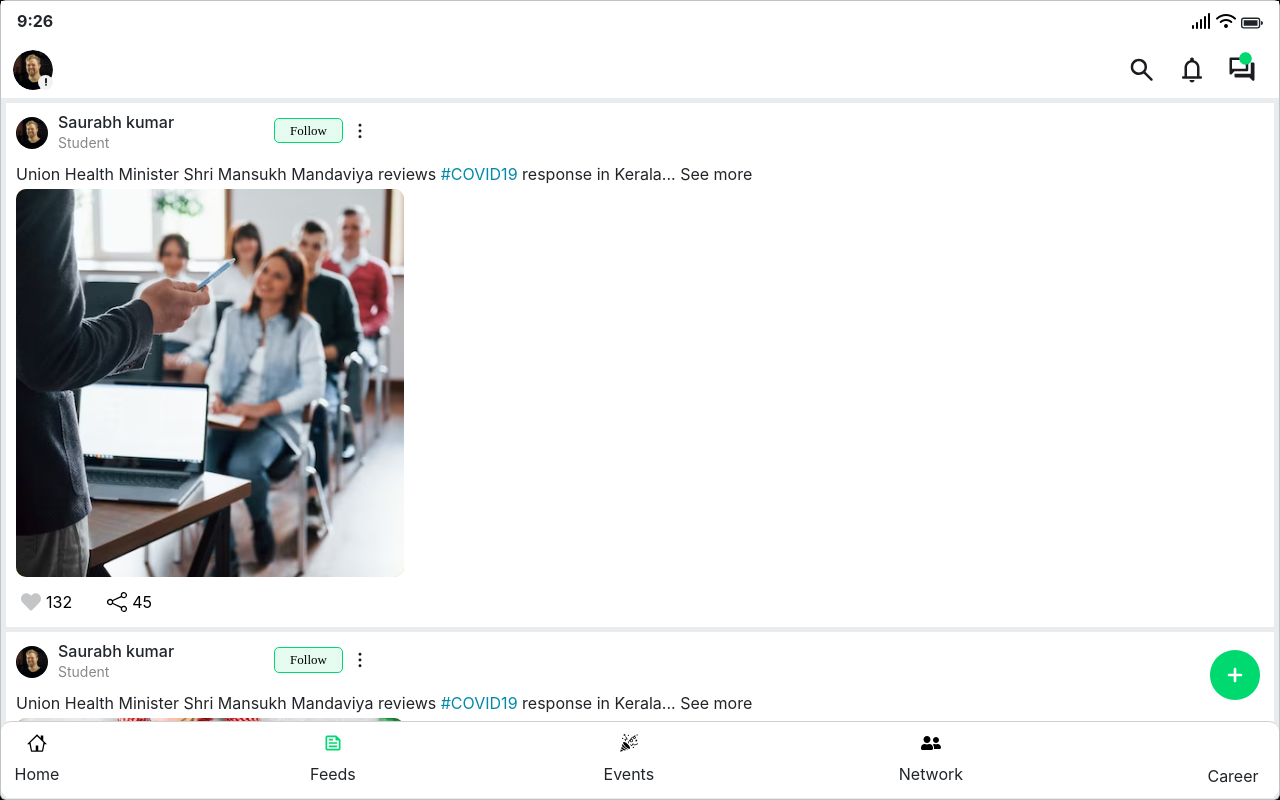
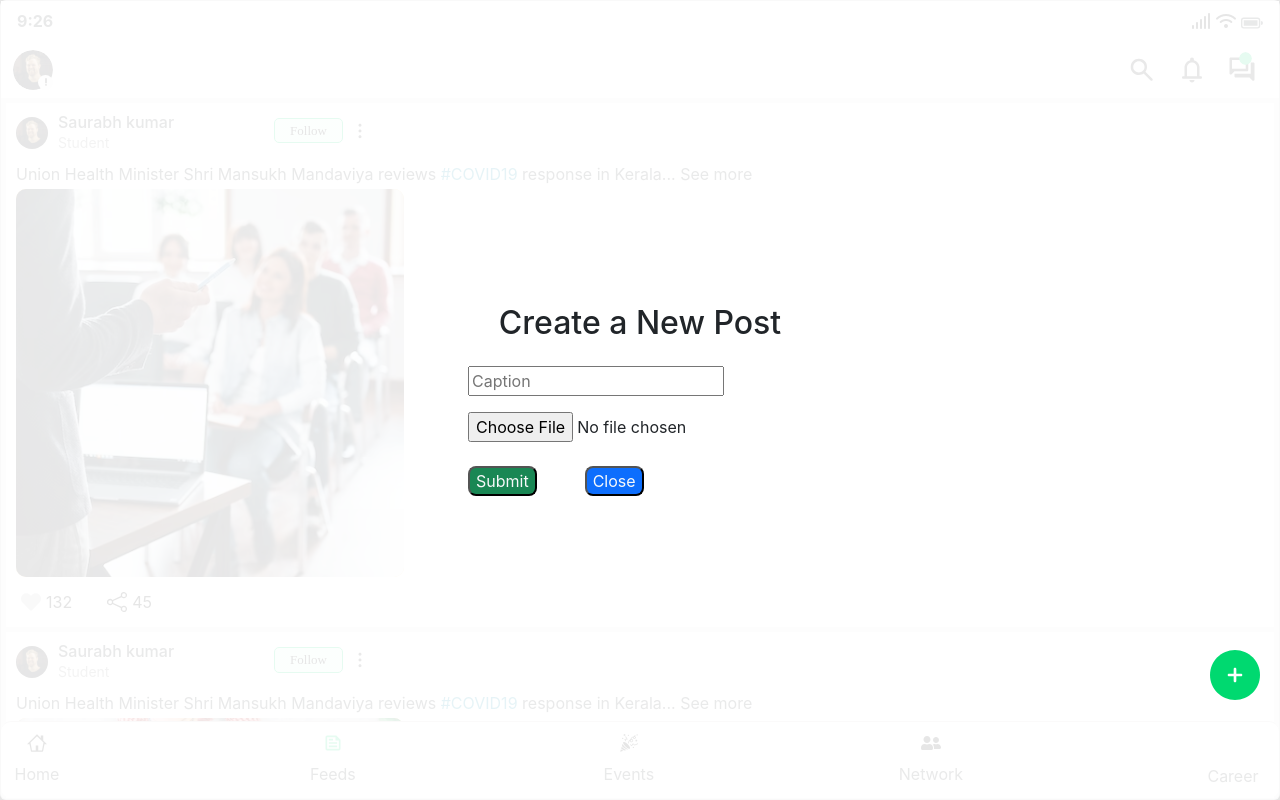
Before and after one commit to FrodoNaveen/STUNXT, a React (Create React App) app: page /feeds in a window 1280 px wide. Both pictures are taken after a click on the picture 1235 px from the left and 675 px from the top of the page. Built offline with nearby package versions, Linux system fonts and the light colour scheme; some icons are missing.

Commit message:
feeds page new post added

```diff
--- /dev/null
+++ b/src/components/FeedPostform.css
@@ -0,0 +1,13 @@
+.fullscreen-form {
+    position: fixed;
+    top: 0;
+    left: 0;
+    width: 100%;
+    height: 100%;
+    background-color: rgba(255, 255, 255, 0.9); /* Semi-transparent white background */
+    z-index: 999; /* Ensure the form is on top of other content */
+    display: flex;
+    flex-direction: column;
+    justify-content: center;
+    align-items: center;
+  }
--- /dev/null
+++ b/src/components/FeedPostform.js
@@ -0,0 +1,77 @@
+import React, { useState } from "react";
+import "./FeedPostform.css";
+
+const FeedPostForm = ({ username, usertype, userAvatar, onAddPost }) => {
+  const [caption, setCaption] = useState("");
+  const [image, setImage] = useState(null); // Use null to represent no selected image
+  const [imageURL, setImageURL] = useState(""); // To store the URL of the selected image
+
+  const handleSubmit = (e) => {
+    e.preventDefault();
+
+    // Create a new post object with the entered data
+    const newPost = {
+      id: Date.now(),
+      username,
+      usertype,
+      userAvatar,
+      caption,
+      likes: 0,
+      share: 0,
+      image: imageURL, // Use the imageURL state variable here
+    };
+
+    // Pass the new post to the parent component to add to the feed
+    onAddPost(newPost);
+
+    // Reset the form fields
+    setCaption("");
+    setImage(null);
+    setImageURL(""); // Reset the image URL
+  };
+
+  const handleImageUpload = (e) => {
+    const selectedImage = e.target.files[0];
+    setImage(selectedImage);
+
+    // Set the imageURL state to display the selected image in the post
+    const imageURL = URL.createObjectURL(selectedImage);
+    setImageURL(imageURL);
+  };
+
+
+
+  return (
+    <div className="fullscreen-form">
+        <div>
+      <h2>Create a New Post</h2>
+      </div>
+      <form onSubmit={handleSubmit}>
+        <div className="mt-3">
+          <input
+            type="text"
+            placeholder="Caption"
+            value={caption}
+            onChange={(e) => setCaption(e.target.value)}
+          />
+        </div>
+        <div className="mt-3">
+          <input
+            type="file"
+            accept="image/*"
+            onChange={handleImageUpload}
+          />
+        </div>
+        {imageURL && (
+          <div className="mt-2">
+            <img src={imageURL} alt="Selected" height={50} width={50} />
+          </div>
+        )}
+        <button className="mt-4 rounded-3 bg-success text-light" type="submit">Submit</button>
+        <button className="ms-5 rounded-3 bg-primary text-light" type="button">Close</button>
+      </form>
+    </div>
+  );
+};
+
+export default FeedPostForm;
--- a/src/components/Feeds.js
+++ b/src/components/Feeds.js
@@ -6,9 +6,9 @@ import feedData from "../data/feedData";
 import Dot_symbol from "../images/Feeds/more_vert.svg";
 import { FaHeart } from "react-icons/fa";
 import { BsShare } from "react-icons/bs";
-import addIcon from "../images/Feeds/addIcon.svg"
-
+import addIcon from "../images/Feeds/addIcon.svg";
 import "./Feeds.css";
+import FeedPostForm from "./FeedPostform";
 
 const FeedPost = ({ post }) => {
   const [liked, setLiked] = useState(false);
@@ -136,6 +136,18 @@ const FeedPost = ({ post }) => {
 const Feeds = () => {
 
   const index = 1
+
+  const [showCreatePostForm, setShowCreatePostForm] = useState(false);
+  const [feedPosts, setFeedPosts] = useState(feedData);
+
+  const handleAddPost = (newPost) => {
+    // Add the new post to the feedPosts state
+    setFeedPosts([newPost, ...feedPosts]);
+    // Close the CreatePostForm
+    setShowCreatePostForm(false);
+  };
+
+
   return (
     <div className="mainContainer bg-body-secondary card  phoneSize">
       <div className="fixed-elements">
@@ -144,7 +156,7 @@ const Feeds = () => {
       <MenuBar />
       <div className="scrollable-content">
         <div className="feed-posts">
-          {feedData.map((post) => (
+          {feedPosts.map((post) => (
             <FeedPost key={post.id} post={post} />
           ))}
         </div>
@@ -154,6 +166,8 @@ const Feeds = () => {
         className="sticky-plus-button"
         src= {addIcon}
         alt="addIcon"
+        onClick={() => setShowCreatePostForm(true)}
+
         style={{
           position: "fixed",
           bottom: "100px", // Adjust vertical position as needed
@@ -162,7 +176,15 @@ const Feeds = () => {
         }}
       />
 
-
+       {/* Conditionally render the CreatePostForm */}
+       {showCreatePostForm && (
+        <FeedPostForm
+        username="Saurabh Kumar" // Set the default username
+        usertype="Student" // Set the default user type
+        userAvatar="./feedData images/avatar.svg" // Set the default user avatar
+        onAddPost={handleAddPost}
+      />
+      )}
 
       <div className="fixed-elements">
 
```
